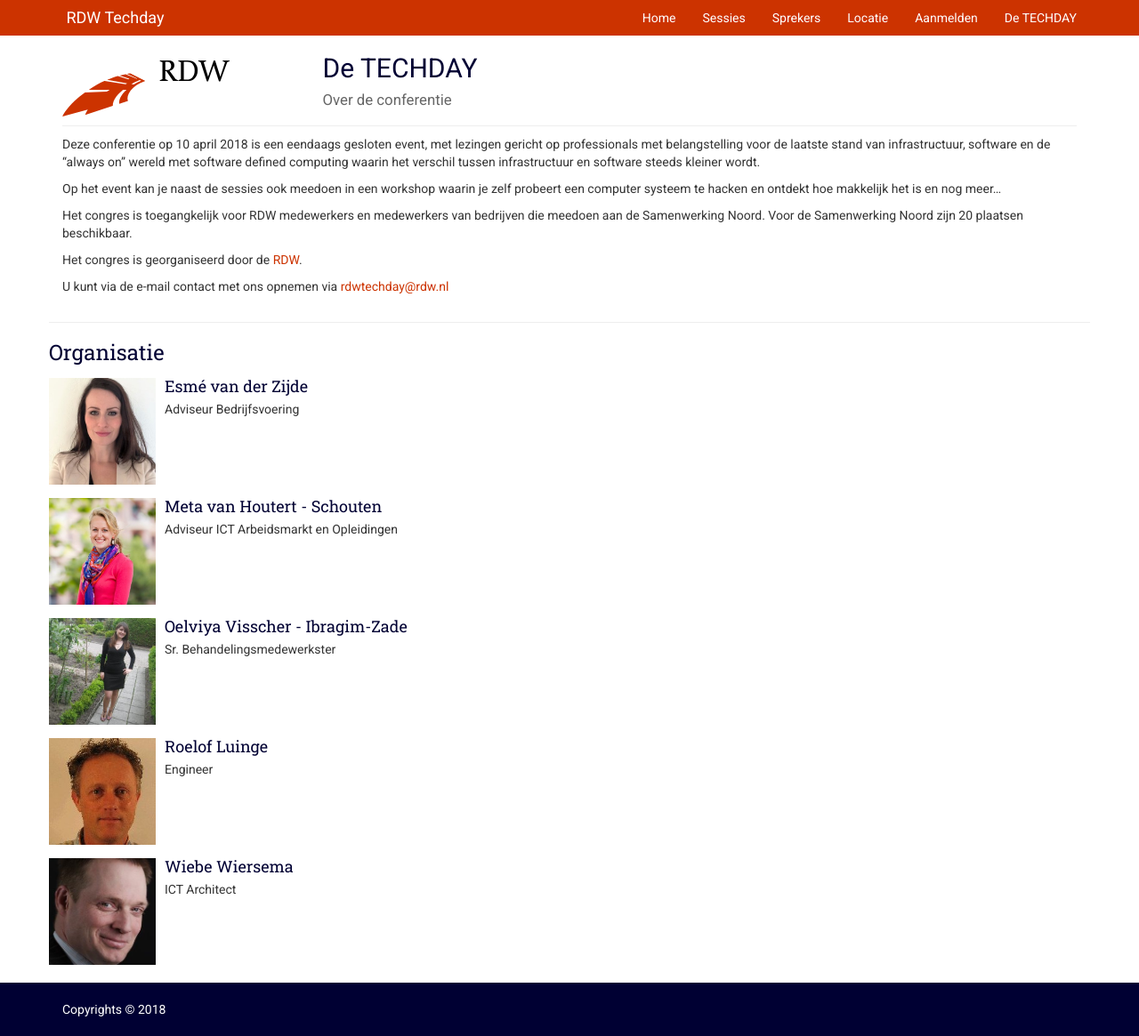
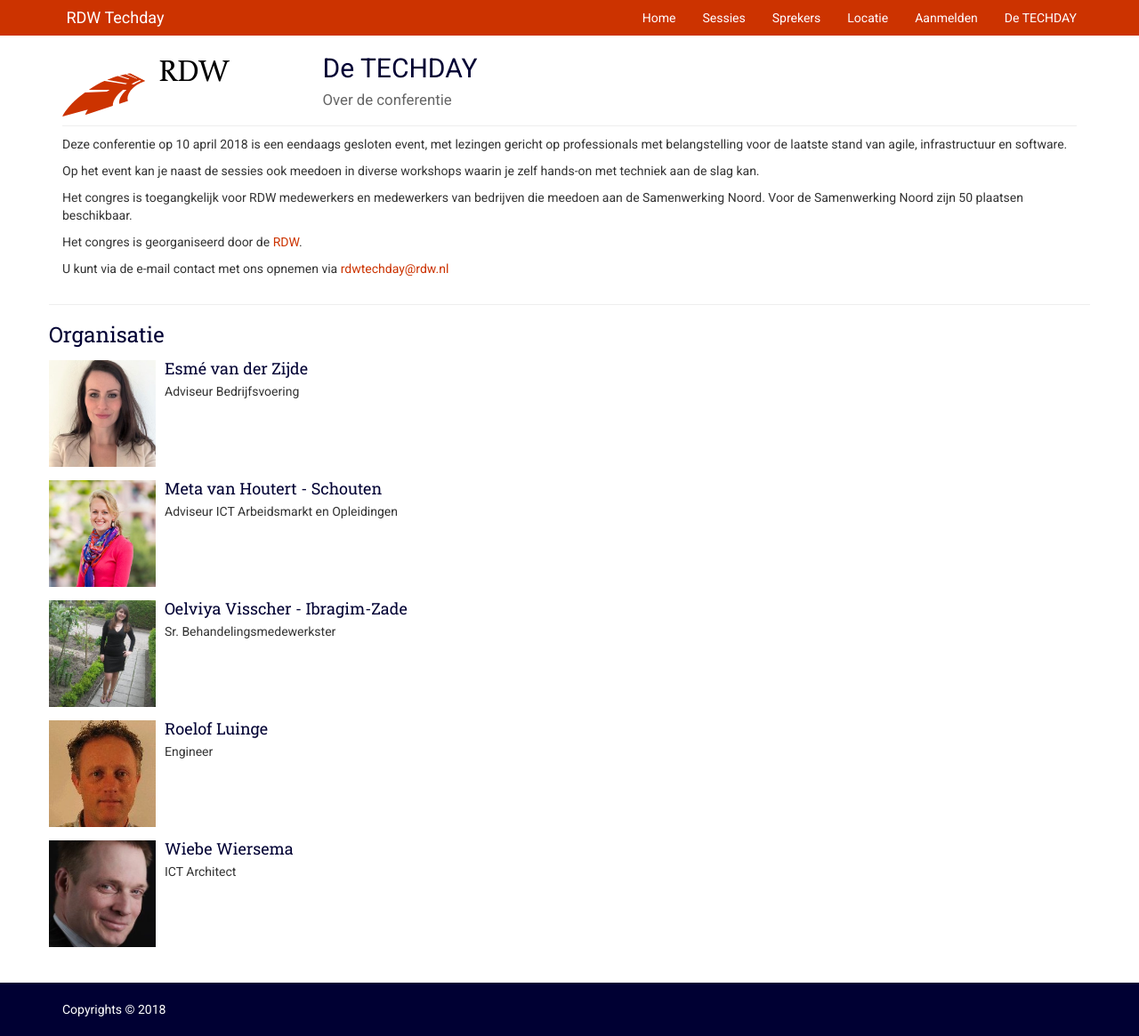
Before and after one commit to rdwtechday/rdwtechday2019, a Jekyll site: the page built from about.md, in a window 1280 px wide and 1165 px high. Shown: the whole window at 89% size. Built offline with Jekyll 4.4.1, drawn with Linux system fonts in a browser that asks for light colours; nearby versions of some CDN libraries; comment, search, counter and statistics services are not loaded.

Commit message:
Removed sprekers list from the index page, updates some texts

```diff
--- a/_includes/intro.html
+++ b/_includes/intro.html
@@ -1,4 +1,4 @@
-<section id="about">
+<section class="intro" id="about">
     <div class="container">
         <div class="row">
             <div class="col-sm-8">
@@ -12,7 +12,7 @@
                     De RDW TECHDAY is een INTERN event voor medewerkers van de RDW en bedrijven aangesloten op de Samenwerking Noord.
                 </p>
                 <p>
-                    Deze conferentie is een 1 dags event, met lezingen en workshops gericht op professionals met belangstelling voor agile samenwerken, infrastructuur,
+                    Deze conferentie is een 1 dags event, met lezingen en workshops gericht op professionals met belangstelling voor agile samenwerken, infrastructuur
                     en software.
                 </p>
                 <p>
--- a/_layouts/home.html
+++ b/_layouts/home.html
@@ -4,7 +4,6 @@
 <body id="page-top">
 {% include nav.html %}
 {% include intro.html %}
-{% include sprekers.html %}
 {% include footer.html %}
 {% include js.html %}
 </body>
--- a/about.md
+++ b/about.md
@@ -5,11 +5,11 @@
 permalink: /about/
 order: 6
 ---
-Deze conferentie op 10 april 2018 is een eendaags gesloten event, met lezingen gericht op professionals met belangstelling voor de laatste stand van infrastructuur, software en de "always on" wereld met software defined computing waarin het verschil tussen infrastructuur en  software steeds kleiner wordt.
+Deze conferentie op 10 april 2018 is een eendaags gesloten event, met lezingen gericht op professionals met belangstelling voor de laatste stand van agile, infrastructuur en software.
 
-Op het event kan je naast de sessies ook meedoen in een workshop waarin je zelf probeert een computer systeem te hacken en ontdekt hoe makkelijk het is en nog meer...
+Op het event kan je naast de sessies ook meedoen in diverse workshops waarin je zelf hands-on met techniek aan de slag kan.
 
-Het congres is toegangkelijk voor RDW medewerkers en medewerkers van bedrijven die meedoen aan de Samenwerking Noord. Voor de Samenwerking Noord zijn 20 plaatsen beschikbaar.
+Het congres is toegangkelijk voor RDW medewerkers en medewerkers van bedrijven die meedoen aan de Samenwerking Noord. Voor de Samenwerking Noord zijn 50 plaatsen beschikbaar.
 
 Het congres is georganiseerd door de [RDW](http://www.rdw.nl).
 
--- a/assets/override-bootstrap-responsive.css
+++ b/assets/override-bootstrap-responsive.css
@@ -283,6 +283,10 @@
     background-size: cover;
 }
 
+.intro .jumbotron {
+    margin-bottom: 100px;
+}
+
 .rdw-intro-big {
     font-size: 600%;
 }
```
Also changed, not shown: aanmelden.md (+3 -3 lines).
